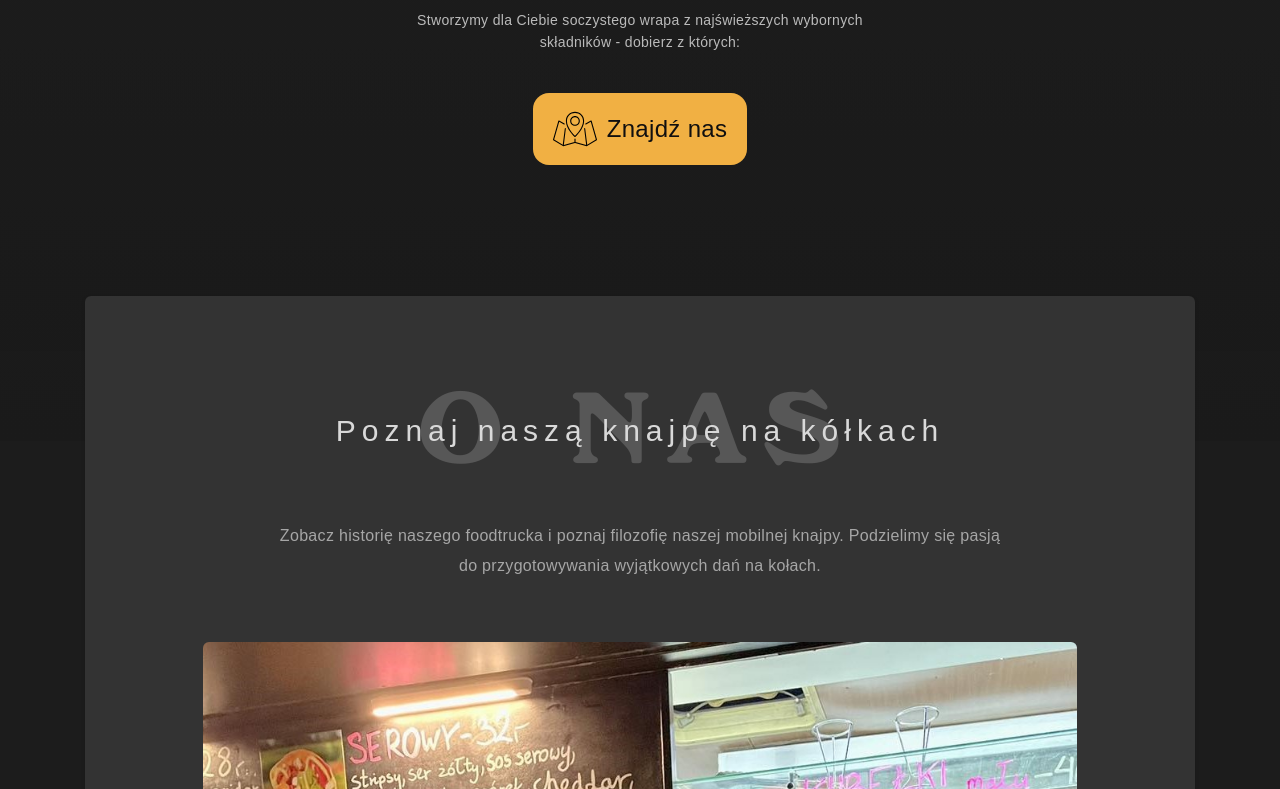
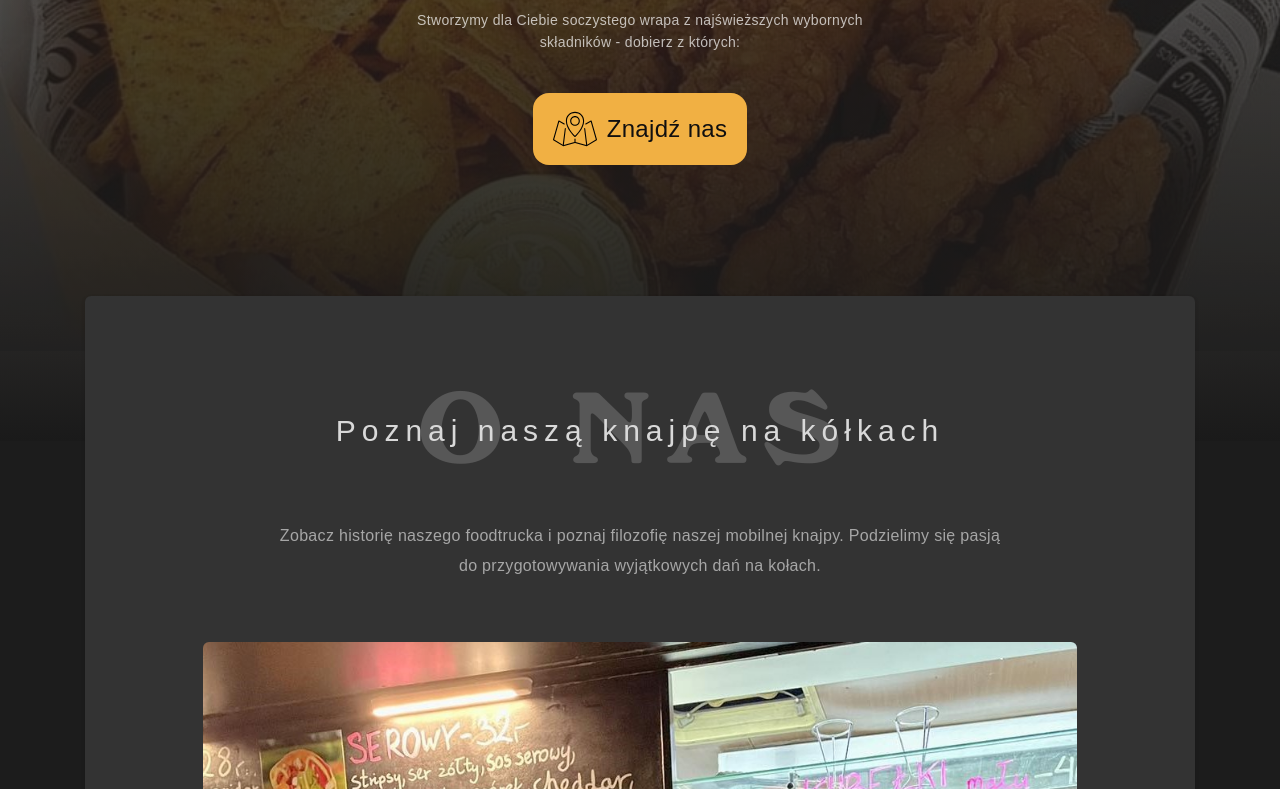
Before and after one commit to TetiZ/KurChuck, a plain HTML site: page index.html in a window 1280 px wide. Shown: the part 349-1138 px from the top of the page. Drawn offline with nearby package versions, Linux system fonts and the light colour scheme; a web font is replaced by a local one.

Commit message:
header update

```diff
--- a/css/layout/header.css
+++ b/css/layout/header.css
@@ -10,7 +10,7 @@
       #1a1a1a 100%
     ),
     linear-gradient(0deg, rgba(33, 33, 33, 0.5) 0%, rgba(33, 33, 33, 0.5) 100%),
-    url(../images/boxes/hero-box-img.jpg);
+    url(../../images/boxes/hero-box-img.jpg);
   background-size: cover;
   background-position: center top;
   background-repeat: no-repeat;
```
